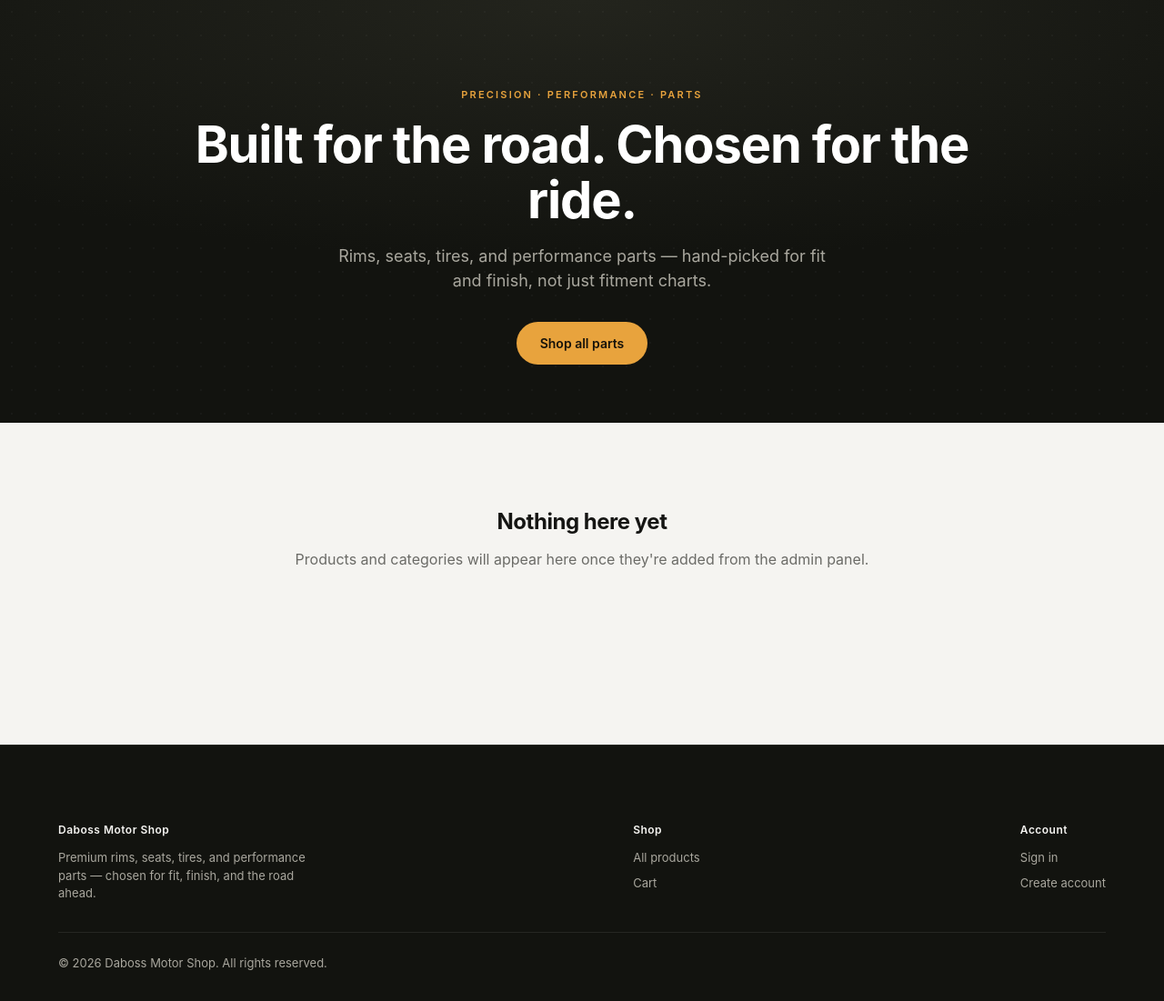
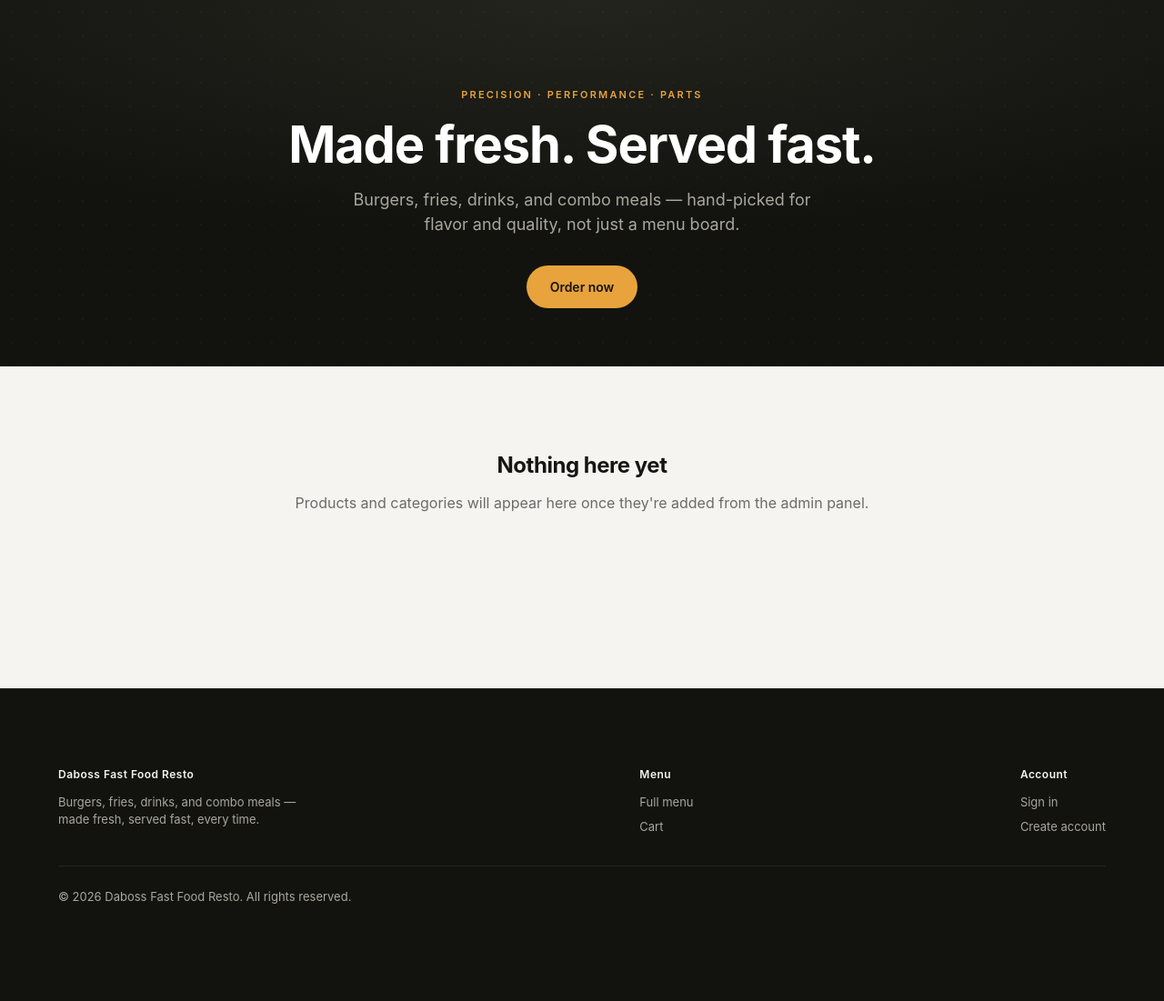
Before and after one commit to jev-pixel/Ecoms, a Django app: template shop/templates/shop/home.html in a window 1280 px wide. Shown: the part 57-1158 px from the top of the page at 91% size. After the commit the page ends 1051 px from the top, so only its background shows below. Run offline with Django 5.2, Linux system fonts and the light colour scheme; the template is opened without the code that fills it, so the values that code supplies are empty.

Commit message:
Swapping the template theme from Motor Shop to Fast Food Resto

```diff
--- a/shop/templates/shop/base.html
+++ b/shop/templates/shop/base.html
@@ -4,7 +4,7 @@
 <head>
   <meta charset="UTF-8">
   <meta name="viewport" content="width=device-width, initial-scale=1.0">
-  <title>{% block title %}Daboss Motor Shop{% endblock %}</title>
+  <title>{% block title %}Daboss Fast Food Resto{% endblock %}</title>
   <link rel="stylesheet" href="{% static 'css/premium-motor-theme.css' %}">
   {% block extra_css %}{% endblock %}
 </head>
@@ -28,13 +28,13 @@
     <div class="container">
       <div class="footer-grid">
         <div class="footer-col" style="max-width:280px;">
-          <h5>Daboss Motor Shop</h5>
-          <p style="margin:0;">Premium rims, seats, tires, and performance parts — chosen for fit, finish, and the road ahead.</p>
+          <h5>Daboss Fast Food Resto</h5>
+          <p style="margin:0;">Burgers, fries, drinks, and combo meals — made fresh, served fast, every time.</p>
         </div>
         <div class="footer-col">
-          <h5>Shop</h5>
+          <h5>Menu</h5>
           <ul>
-            <li><a href="{% url 'shop:product_list' %}">All products</a></li>
+            <li><a href="{% url 'shop:product_list' %}">Full menu</a></li>
             <li><a href="{% url 'shop:view_cart' %}">Cart</a></li>
             {% if request.user.is_authenticated %}<li><a href="{% url 'shop:my_orders' %}">Orders</a></li>{% endif %}
           </ul>
@@ -52,7 +52,7 @@
           </ul>
         </div>
       </div>
-      <div class="footer-bottom">&copy; 2026 Daboss Motor Shop. All rights reserved.</div>
+      <div class="footer-bottom">&copy; 2026 Daboss Fast Food Resto. All rights reserved.</div>
     </div>
   </footer>
 
--- a/shop/templates/shop/home.html
+++ b/shop/templates/shop/home.html
@@ -1,17 +1,17 @@
 {% extends 'shop/base.html' %}
 {% load static %}
 
-{% block title %}Daboss Motor Shop{% endblock %}
+{% block title %}Daboss Fast Food Resto{% endblock %}
 
 {% block content %}
 
 <section class="hero">
-  <h1>Built for the road. Chosen for the ride.</h1>
-  <p>Rims, seats, tires, and performance parts — hand-picked for fit and finish, not just fitment charts.</p>
+  <h1>Made fresh. Served fast.</h1>
+  <p>Burgers, fries, drinks, and combo meals — hand-picked for flavor and quality, not just a menu board.</p>
   <div class="hero-actions">
-    <a href="{% url 'shop:product_list' %}" class="btn btn-primary">Shop all parts</a>
+    <a href="{% url 'shop:product_list' %}" class="btn btn-primary">Order now</a>
     {% if categories %}
-      <a href="#categories" class="btn btn-secondary">Browse by category</a>
+      <a href="#categories" class="btn btn-secondary">Browse the menu</a>
     {% endif %}
   </div>
 </section>
@@ -20,7 +20,7 @@
 <section class="section" id="categories">
   <div class="container">
     <div class="section-header">
-      <h2>Shop by category</h2>
+      <h2>Browse by category</h2>
     </div>
     <div class="category-grid">
       {% for cat in categories %}
@@ -42,7 +42,7 @@
 <section class="section">
   <div class="container">
     <div class="section-header">
-      <h2>Featured</h2>
+      <h2>Chef's picks</h2>
       <a href="{% url 'shop:product_list' %}" class="link-chevron">See all &rsaquo;</a>
     </div>
     <div class="product-grid">
@@ -58,7 +58,7 @@
 <section class="section">
   <div class="container">
     <div class="section-header">
-      <h2>On sale</h2>
+      <h2>Today's deals</h2>
     </div>
     <div class="product-grid">
       {% for product in sale_products %}
@@ -73,7 +73,7 @@
 <section class="section">
   <div class="container">
     <div class="section-header">
-      <h2>New arrivals</h2>
+      <h2>New on the menu</h2>
     </div>
     <div class="product-grid">
       {% for product in latest_products %}
```
